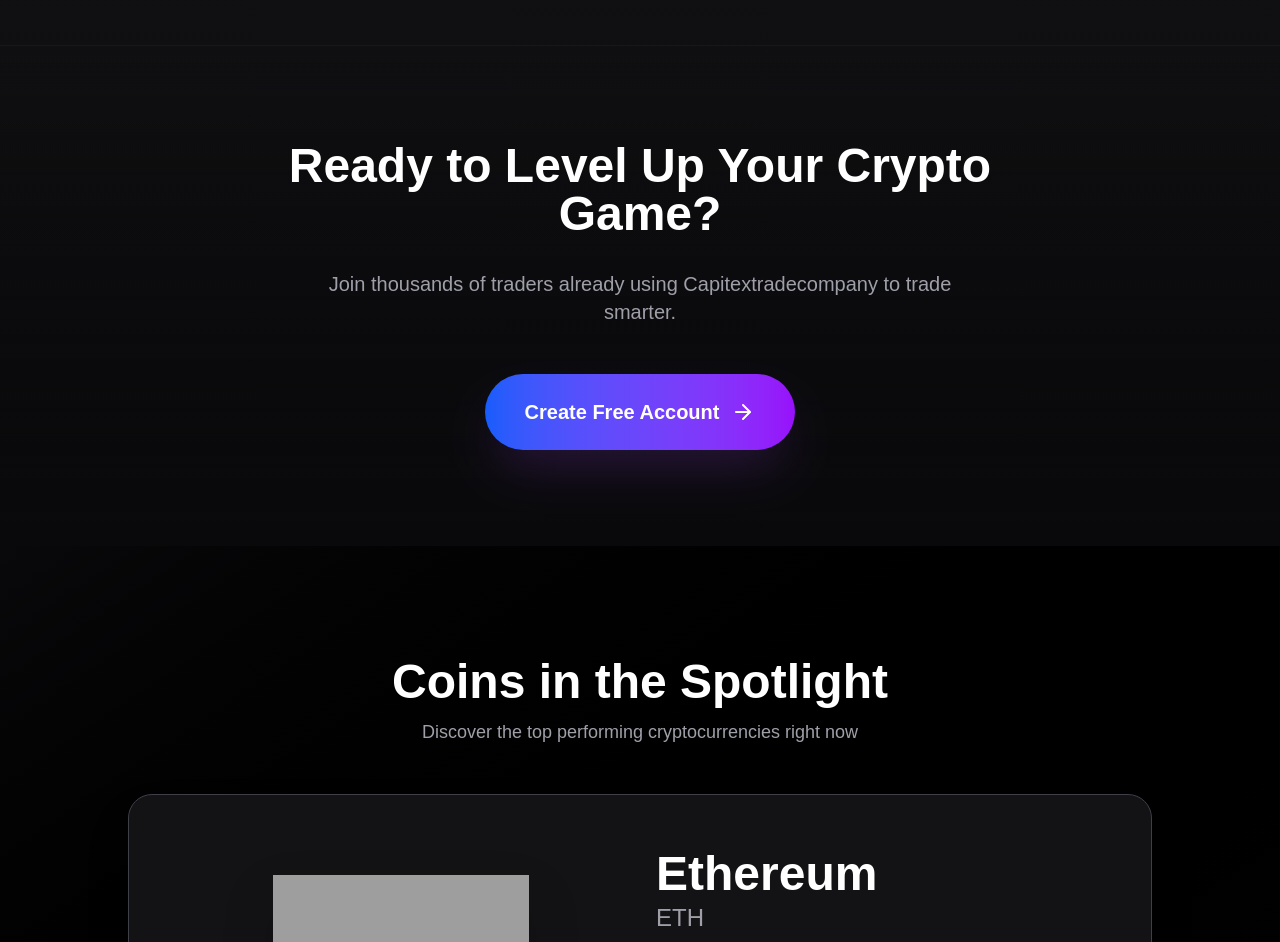
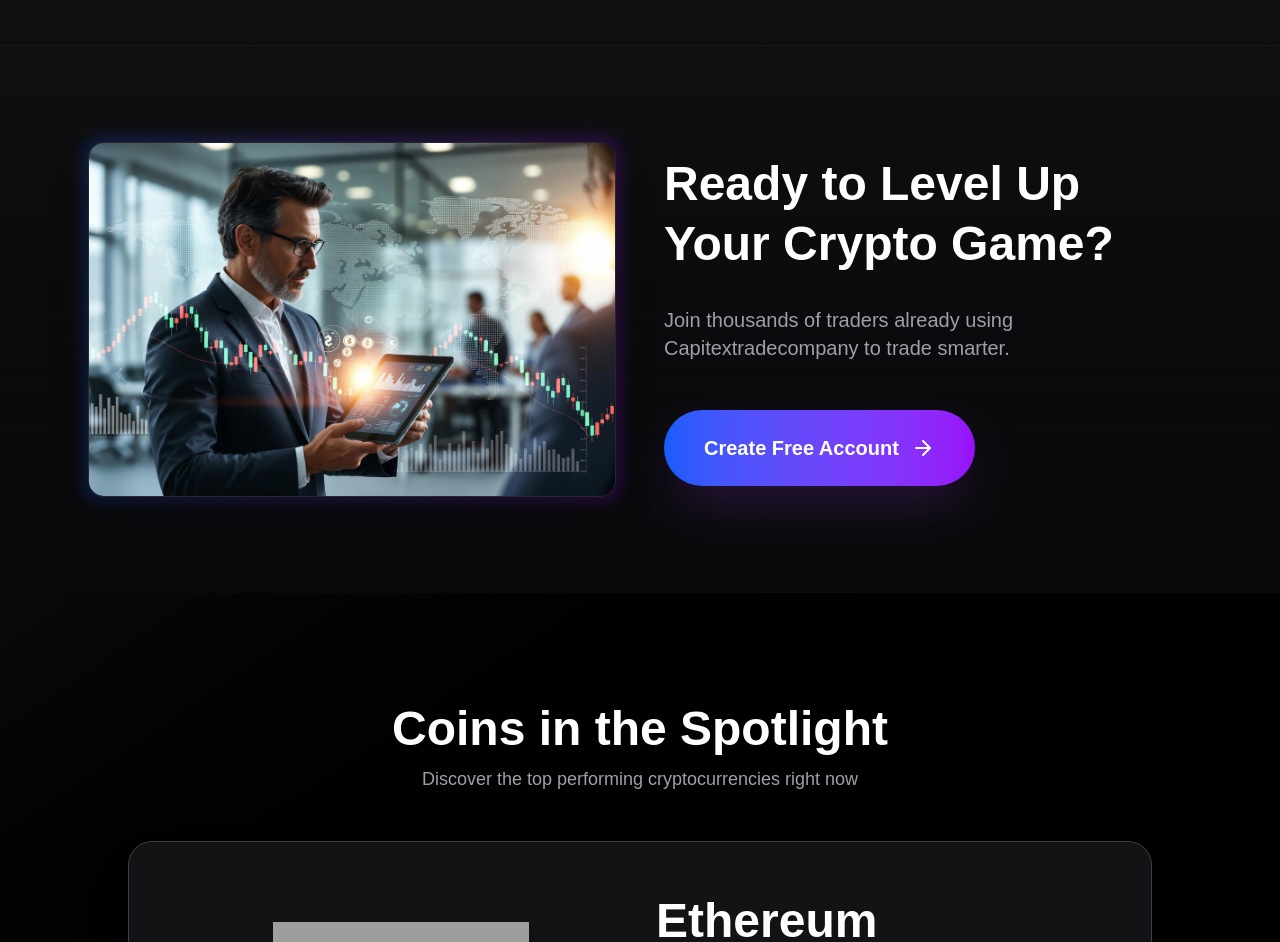
Before and after one commit to okotochris/broker, a Next.js app in the folder frontend/: page / in a window 1280 px wide. Shown: the part 5300-6242 px from the top of the page. Built offline with nearby package versions, Linux system fonts and the light colour scheme; no server answers; grey boxes are pictures that could not be loaded.

Commit message:
app page updated

```diff
--- a/frontend/app/page.tsx
+++ b/frontend/app/page.tsx
@@ -123,11 +123,30 @@
   viewport={{ once: true }}
   className="py-24 border-t border-zinc-800/50 bg-gradient-to-b from-transparent to-zinc-950"
 >
-        <div className="max-w-4xl mx-auto px-6 text-center">
-          <h2 className="text-4xl md:text-5xl font-bold mb-8">
+  <div className="max-w-6xl mx-auto px-6">
+    <div className="grid md:grid-cols-2 gap-12 items-center">
+
+      {/* Left Side: Image */}
+      <motion.div
+        initial={{ x: -20, opacity: 0 }}
+        whileInView={{ x: 0, opacity: 1 }}
+        transition={{ delay: 0.2 }}
+        className="relative group"
+      >
+        <div className="absolute -inset-1 bg-gradient-to-r from-blue-600 to-purple-600 rounded-2xl blur opacity-25 group-hover:opacity-50 transition duration-1000"></div>
+        <img
+          src="/image10.jpg"
+          alt="Crypto Trading"
+          className="relative rounded-2xl border border-zinc-800 shadow-2xl w-full object-cover"
+        />
+      </motion.div>
+
+      {/* Right Side: Content */}
+      <div className="text-center md:text-left">
+        <h2 className="text-4xl md:text-5xl font-bold mb-8 leading-tight">
           Ready to Level Up Your Crypto Game?
         </h2>
-          <p className="text-xl text-zinc-400 mb-12 max-w-2xl mx-auto">
+        <p className="text-xl text-zinc-400 mb-12 max-w-2xl">
           Join thousands of traders already using Capitextradecompany to trade smarter.
         </p>
         <Link
@@ -137,6 +156,9 @@
           Create Free Account <ArrowRight className="w-6 h-6" />
         </Link>
       </div>
+
+    </div>
+  </div>
 </motion.section>
       <TopCoinsSpotlight/>
       <InvestmentPlans />
```
Also changed, not shown: frontend/public/image10.jpg. Lines whose indentation alone changed are shown as unchanged.
